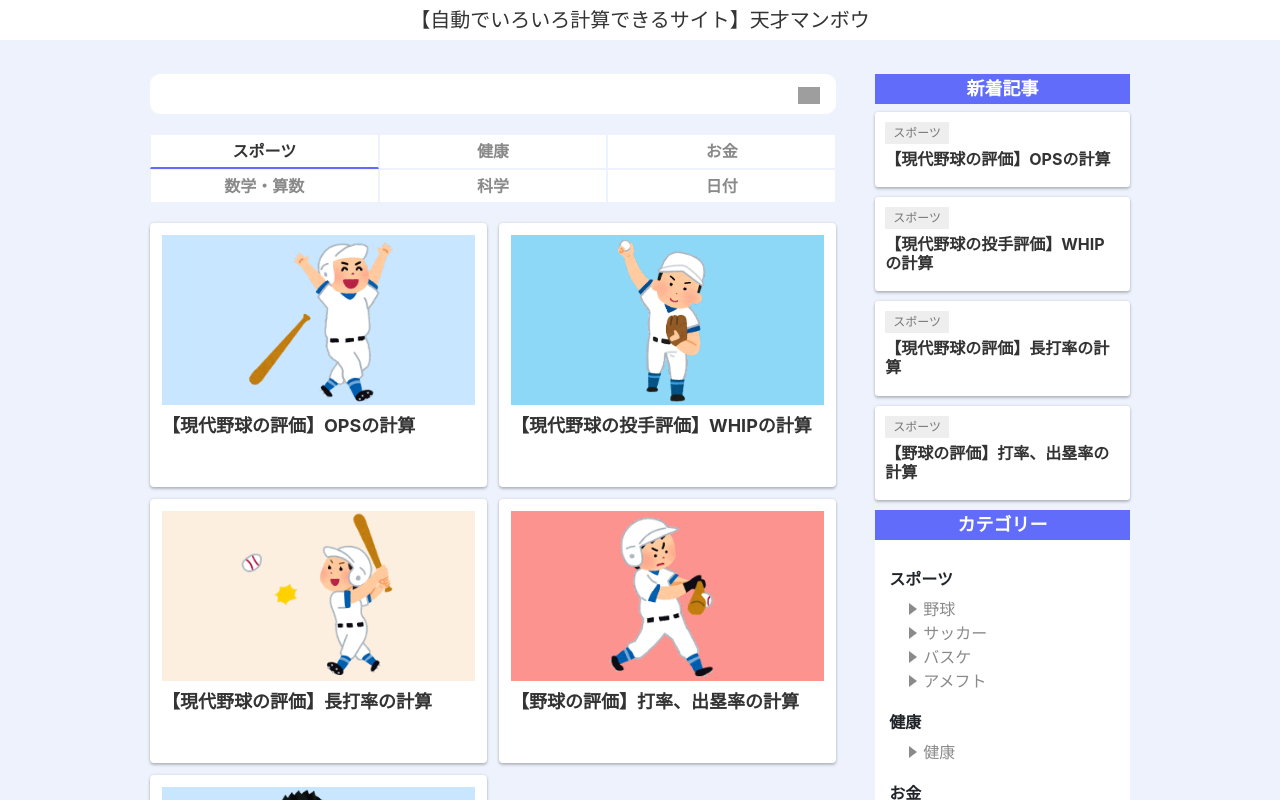
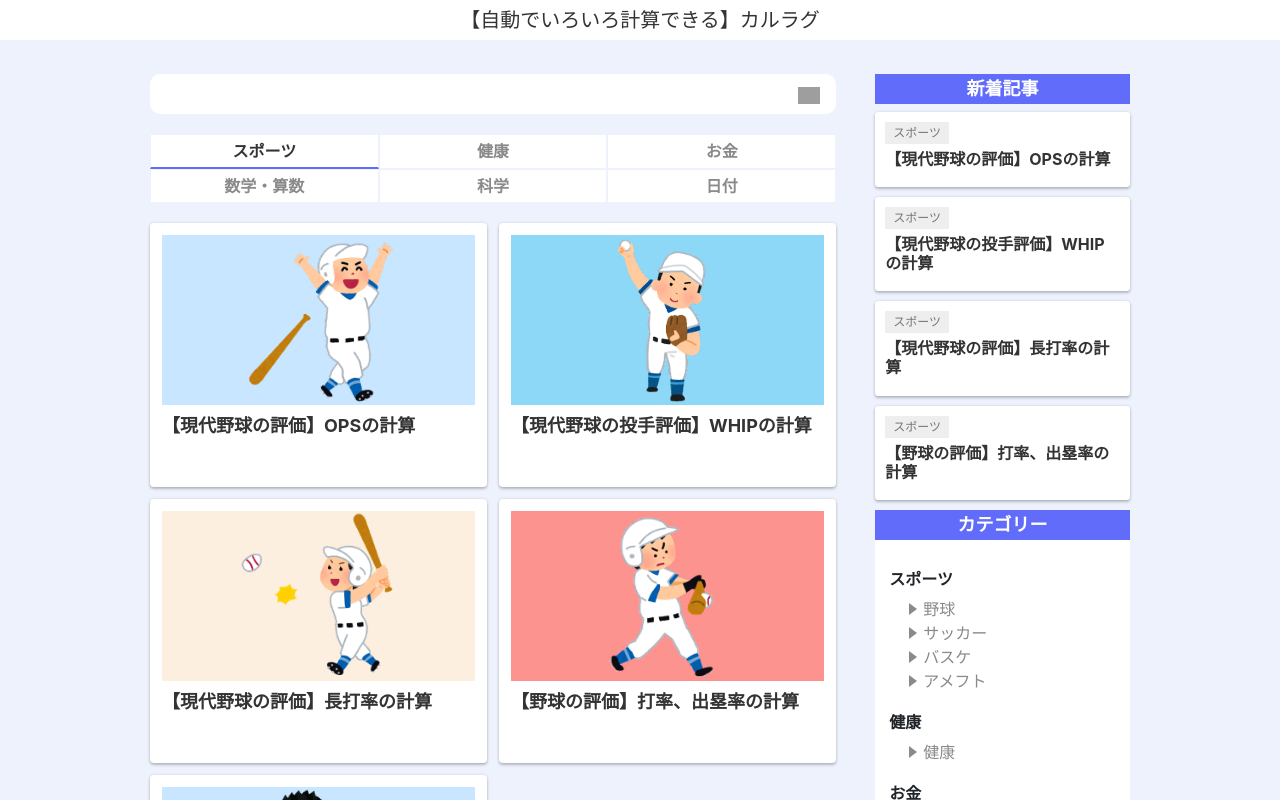
Before and after one commit to rk5155/calragu, a Vue app: page / in a window 1280 px wide. Shown: the top 800 px of the page. Built offline with nearby package versions, Linux system fonts and the light colour scheme; grey boxes are pictures that could not be loaded.

Commit message:
ウェブサイト名決定に伴い、ヘッダー更新

```diff
--- a/src/components/Header.vue
+++ b/src/components/Header.vue
@@ -1,8 +1,8 @@
 <template>
     <header id="header">
       <div class="header-wrapper">
-        <router-link  v-if="path == '/'" to="/"><h1 class="navbar-brand u-font__bold" to="/" exact>【自動でいろいろ計算できるサイト】天才マンボウ</h1></router-link>
-        <router-link v-else to="/"><p class="navbar-brand u-font__bold" to="/" exact>【自動でいろいろ計算できるサイト】天才マンボウ</p></router-link>
+        <router-link  v-if="path == '/'" to="/"><h1 class="navbar-brand u-font__bold" to="/" exact><i class="fas fa-dog"></i>【自動でいろいろ計算できる】カルラグ</h1></router-link>
+        <router-link v-else to="/"><p class="navbar-brand u-font__bold" to="/" exact>【自動でいろいろ計算できる】カルラグ</p></router-link>
       </div>
     </header>
 </template>
```
